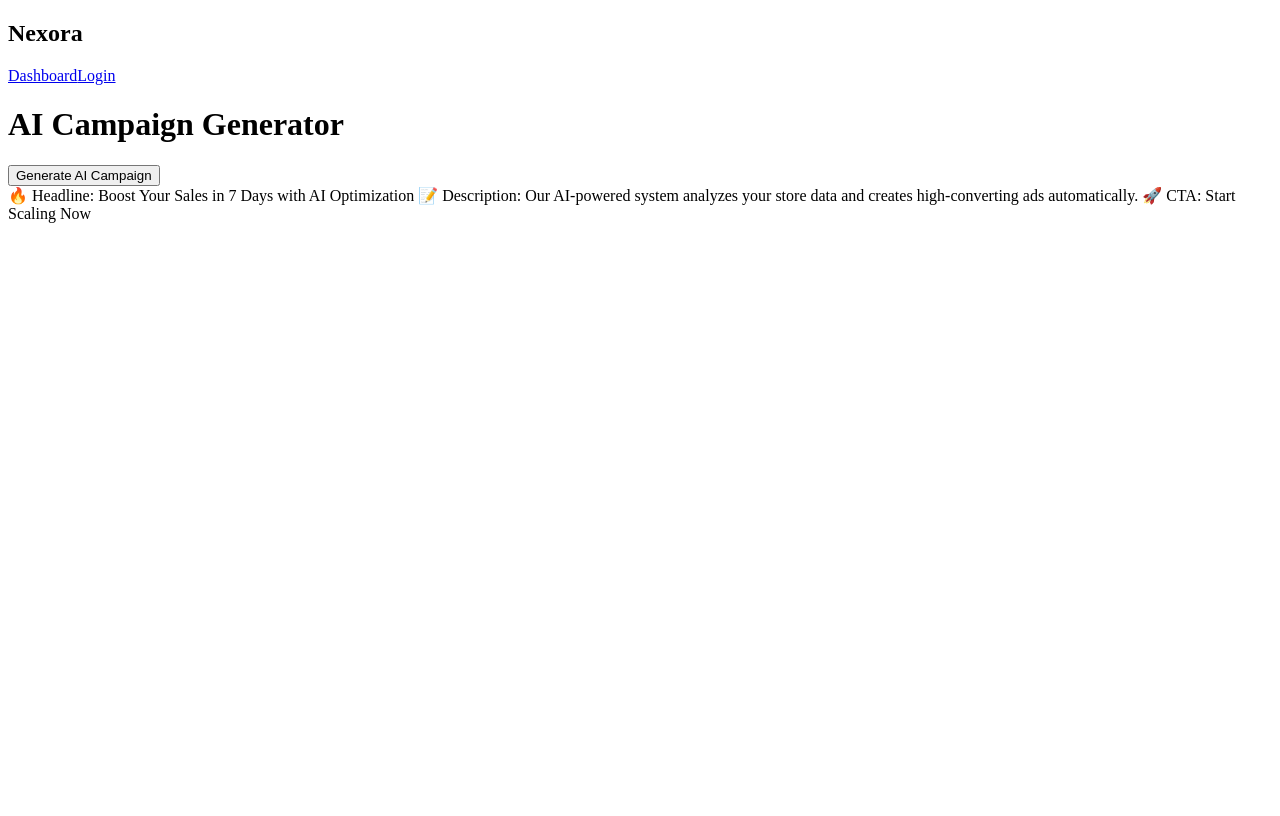
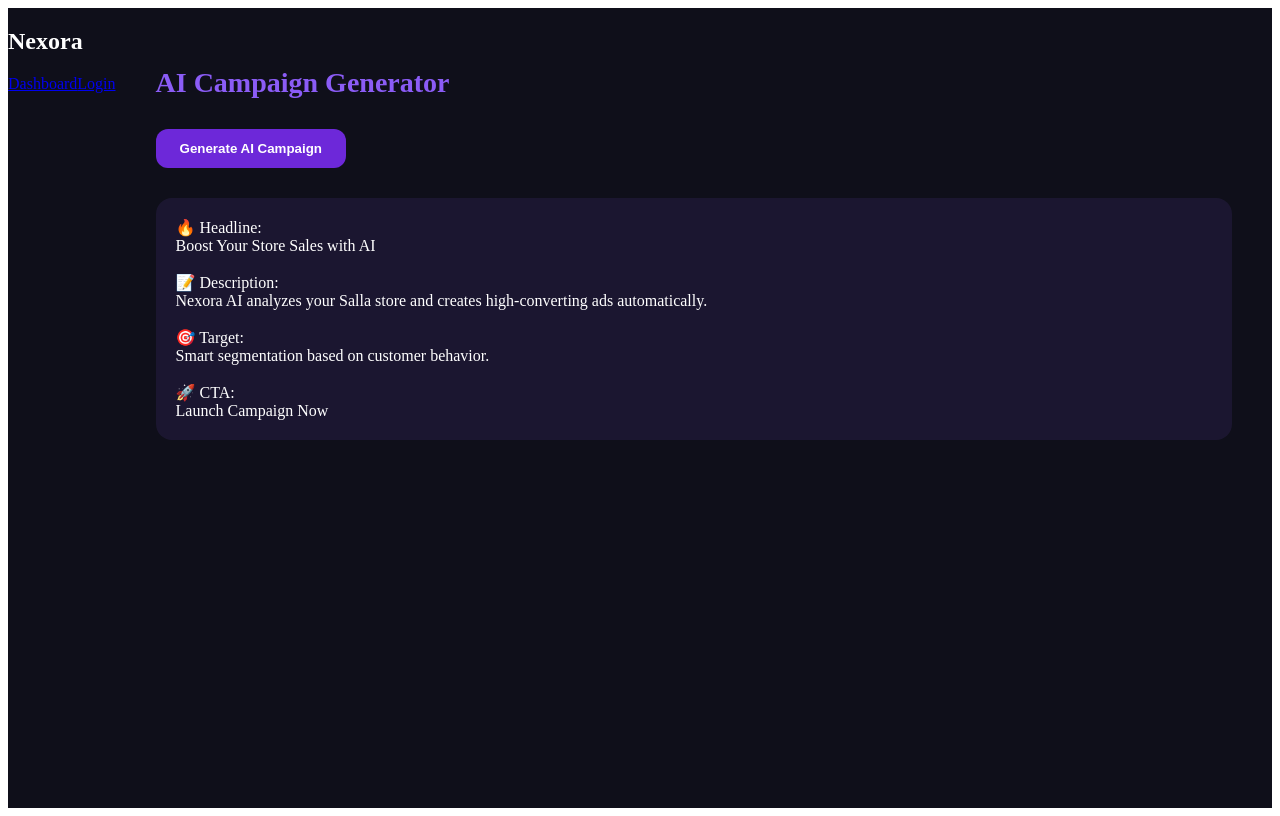
Before and after one commit to rza852381-ship-it/nexora-salla-ai, a Next.js app: page /ai-campaign in a window 1280 px wide. Both pictures are taken after a click on the button "Generate AI Campaign". Built offline with nearby package versions, Linux system fonts and the light colour scheme.

Commit message:
Update page.tsx

```diff
--- a/src/app/ai-campaign/page.tsx
+++ b/src/app/ai-campaign/page.tsx
@@ -1,49 +1,65 @@
 "use client";
 
 import { useState } from "react";
-import Sidebar from "@/components/Sidebar";
+import Sidebar from "../../components/Sidebar";
 
 export default function AICampaign() {
   const [loading, setLoading] = useState(false);
-  const [campaign, setCampaign] = useState("");
+  const [campaign, setCampaign] = useState<string | null>(null);
 
-  const generateCampaign = async () => {
+  const generateCampaign = () => {
     setLoading(true);
 
     setTimeout(() => {
-      setCampaign(`
-🔥 Headline:
-Boost Your Sales in 7 Days with AI Optimization
+      setCampaign(`🔥 Headline:
+Boost Your Store Sales with AI
 
 📝 Description:
-Our AI-powered system analyzes your store data and creates high-converting ads automatically.
+Nexora AI analyzes your Salla store and creates high-converting ads automatically.
+
+🎯 Target:
+Smart segmentation based on customer behavior.
 
 🚀 CTA:
-Start Scaling Now
-      `);
-
+Launch Campaign Now`);
       setLoading(false);
     }, 1500);
   };
 
   return (
-    <div className="flex bg-[#0F0F1A] text-white min-h-screen">
+    <div style={{ display: "flex", background: "#0F0F1A", color: "white", minHeight: "100vh" }}>
       <Sidebar />
 
-      <div className="flex-1 p-10">
-        <h1 className="text-3xl font-bold text-purple-400 mb-8">
+      <div style={{ flex: 1, padding: "40px" }}>
+        <h1 style={{ fontSize: "28px", color: "#8B5CF6", marginBottom: "30px" }}>
           AI Campaign Generator
         </h1>
 
         <button
           onClick={generateCampaign}
-          className="bg-purple-600 hover:bg-purple-700 transition-all px-6 py-3 rounded-xl font-semibold"
+          style={{
+            background: "#6D28D9",
+            padding: "12px 24px",
+            borderRadius: "12px",
+            border: "none",
+            color: "white",
+            fontWeight: "bold",
+            cursor: "pointer",
+          }}
         >
           {loading ? "Generating..." : "Generate AI Campaign"}
         </button>
 
         {campaign && (
-          <div className="mt-8 bg-purple-900/20 p-6 rounded-2xl shadow-lg whitespace-pre-line">
+          <div
+            style={{
+              marginTop: "30px",
+              background: "rgba(139, 92, 246, 0.1)",
+              padding: "20px",
+              borderRadius: "16px",
+              whiteSpace: "pre-line",
+            }}
+          >
             {campaign}
           </div>
         )}
```
